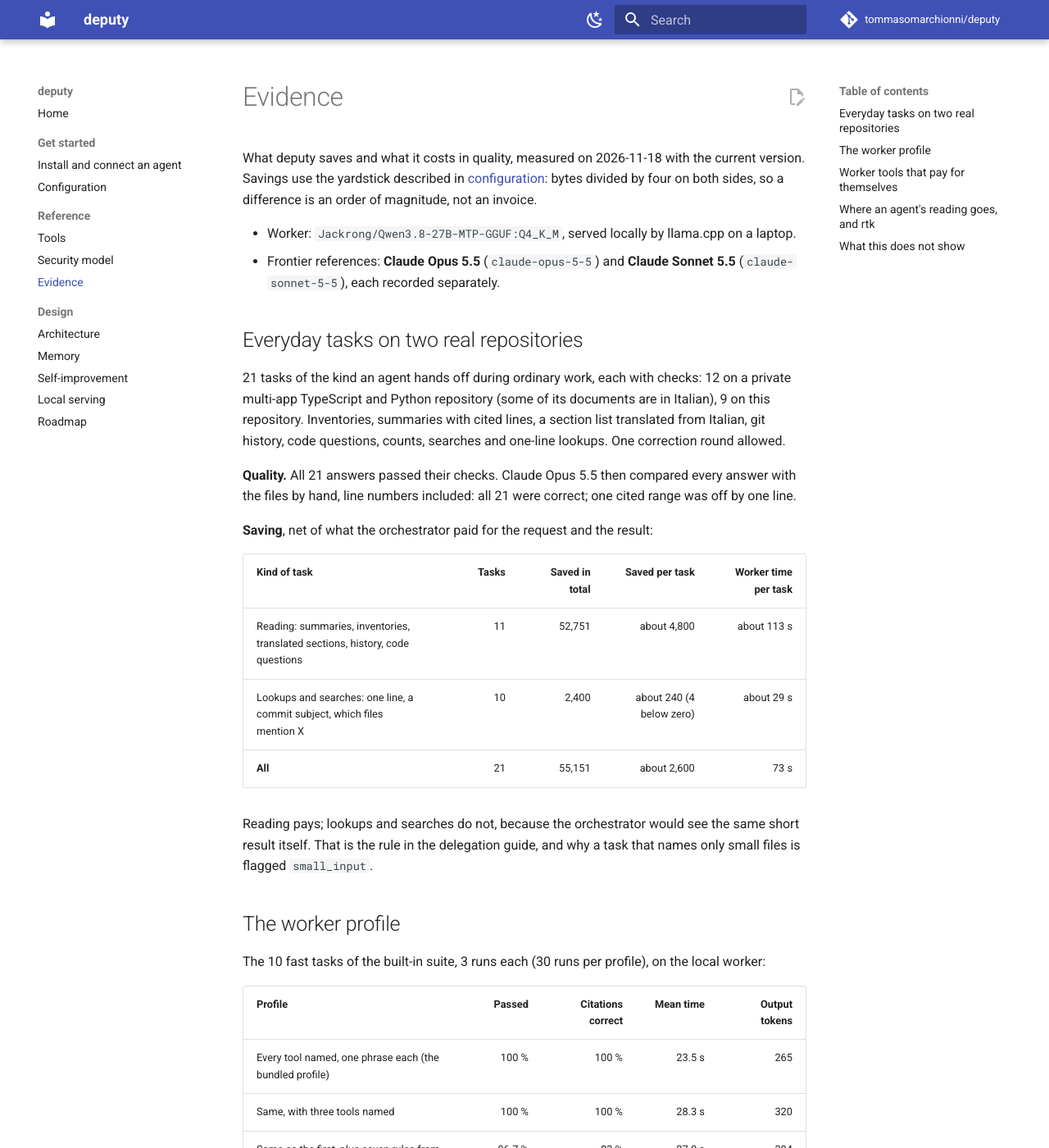
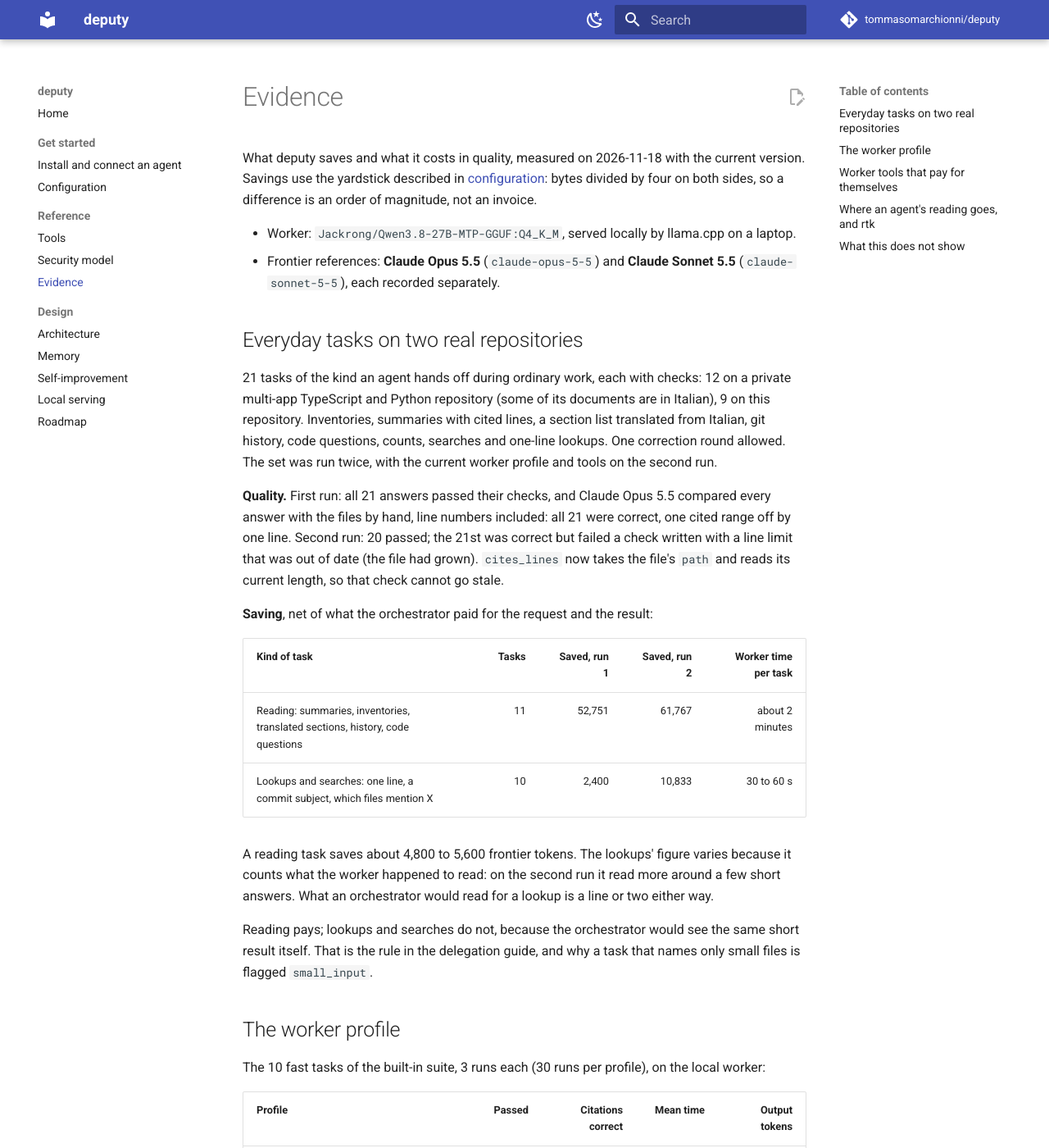
Before and after one commit to tommasomarchionni/deputy, an MkDocs documentation site: the page built from docs/evidence.md, in a window 1280 px wide and 1400 px high. Shown: the whole window at 82% size. Built offline with MkDocs 1.6.1 and Material for MkDocs 9.7.7, drawn with Linux system fonts in a browser that asks for light colours; comment, search, counter and statistics services are not loaded; some of the changed text lies outside the part shown.

Commit message:
docs: evidence from two runs of the everyday tasks (#136)
Co-authored-by: Tommaso Marchionni <8122764+tommasomarchionni@users.noreply.github.com>

```diff
--- a/docs/evidence.md
+++ b/docs/evidence.md
@@ -13,18 +13,25 @@ bytes divided by four on both sides, so a difference is an order of magnitude, n
 21 tasks of the kind an agent hands off during ordinary work, each with checks: 12 on a private
 multi-app TypeScript and Python repository (some of its documents are in Italian), 9 on this
 repository. Inventories, summaries with cited lines, a section list translated from Italian, git
-history, code questions, counts, searches and one-line lookups. One correction round allowed.
+history, code questions, counts, searches and one-line lookups. One correction round allowed. The
+set was run twice, with the current worker profile and tools on the second run.
 
-**Quality.** All 21 answers passed their checks. Claude Opus 5.5 then compared every answer with
-the files by hand, line numbers included: all 21 were correct; one cited range was off by one line.
+**Quality.** First run: all 21 answers passed their checks, and Claude Opus 5.5 compared every
+answer with the files by hand, line numbers included: all 21 were correct, one cited range off by
+one line. Second run: 20 passed; the 21st was correct but failed a check written with a line limit
+that was out of date (the file had grown). `cites_lines` now takes the file's `path` and reads its
+current length, so that check cannot go stale.
 
 **Saving**, net of what the orchestrator paid for the request and the result:
 
-| Kind of task | Tasks | Saved in total | Saved per task | Worker time per task |
+| Kind of task | Tasks | Saved, run 1 | Saved, run 2 | Worker time per task |
 | --- | ---: | ---: | ---: | ---: |
-| Reading: summaries, inventories, translated sections, history, code questions | 11 | 52,751 | about 4,800 | about 113 s |
-| Lookups and searches: one line, a commit subject, which files mention X | 10 | 2,400 | about 240 (4 below zero) | about 29 s |
-| **All** | 21 | 55,151 | about 2,600 | 73 s |
+| Reading: summaries, inventories, translated sections, history, code questions | 11 | 52,751 | 61,767 | about 2 minutes |
+| Lookups and searches: one line, a commit subject, which files mention X | 10 | 2,400 | 10,833 | 30 to 60 s |
+
+A reading task saves about 4,800 to 5,600 frontier tokens. The lookups' figure varies because it
+counts what the worker happened to read: on the second run it read more around a few short answers.
+What an orchestrator would read for a lookup is a line or two either way.
 
 Reading pays; lookups and searches do not, because the orchestrator would see the same short
 result itself. That is the rule in the delegation guide, and why a task that names only small files
@@ -87,12 +94,12 @@ commands print; deputy takes long reads off the orchestrator, and its worker nev
 
 - Savings are estimates with one yardstick on both sides; real tokenizers differ by up to about a
   quarter, and prompt caching changes what a re-read costs.
-- 21 tasks on two repositories, one run each; the profile and tool comparisons have 2 or 3 runs.
+- 21 tasks on two repositories, two runs; the profile and tool comparisons have 2 or 3 runs.
   The numbers show direction and order of magnitude.
 - The frontier references are one pass by hand, not repeated measurements.
 - Worker time is not free for you: a local 27B model needs one to three minutes for a long document.
-- Answers are only as checked as their checks; the frontier review above covered every answer of
-  this run, not of every run.
+- Answers are only as checked as their checks; Claude Opus 5.5 reviewed every answer of both runs
+  against the files they were given.
 
 A nightly benchmark runs on the maintainer's machine ([local serving](local-serving.md#nightly-benchmark-macos));
 `deputy bench --compare` shows what changed between two nights.
```
Also changed, not shown: README.md (+4 -4 lines), docs/index.md (+3 -2 lines).
